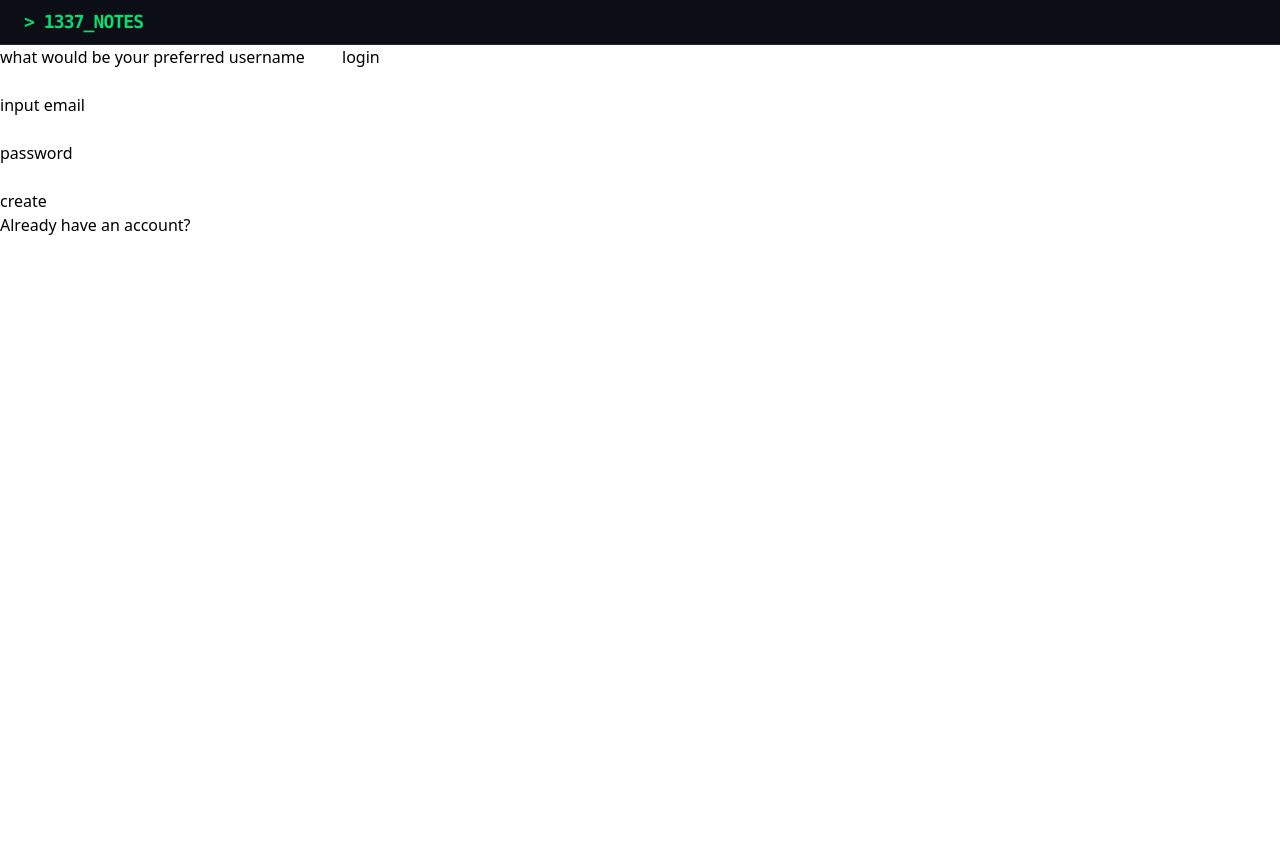
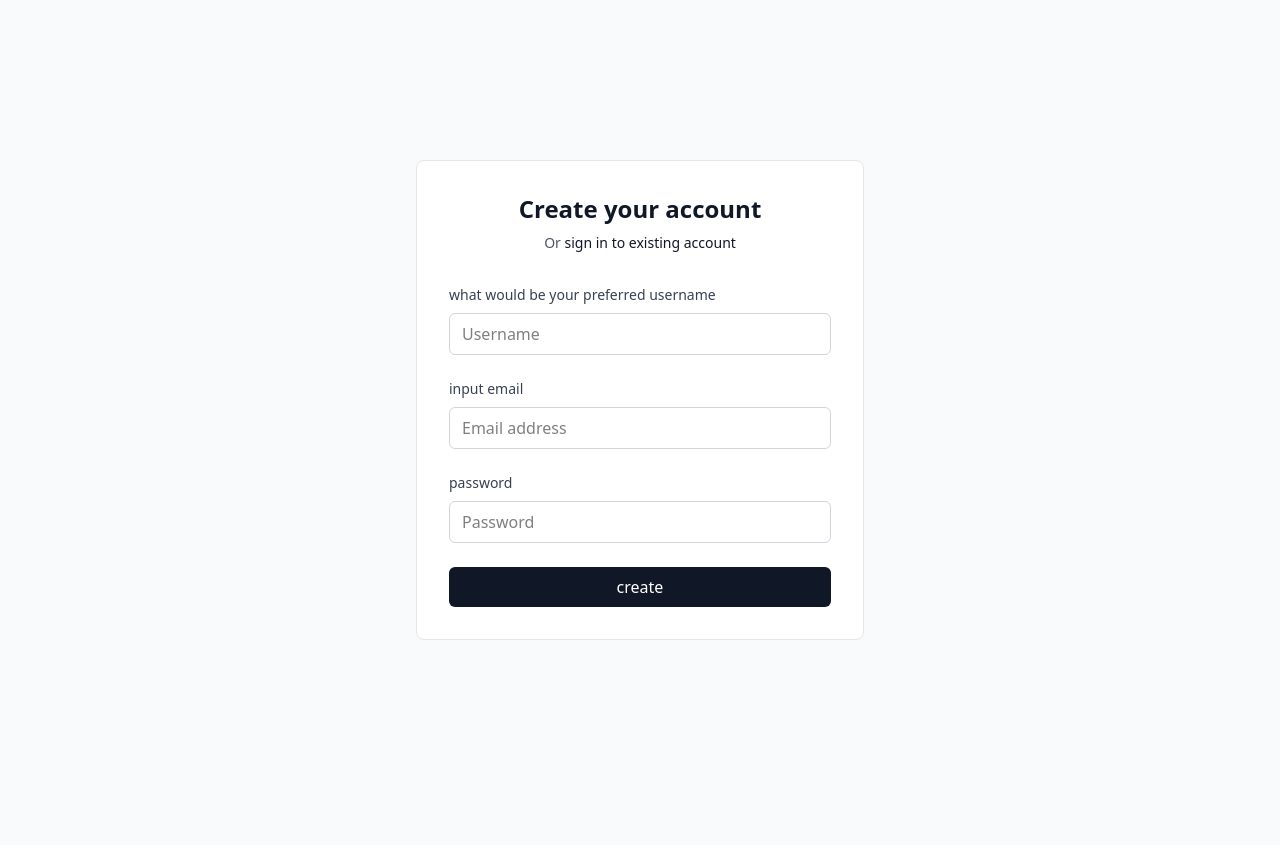
Before and after one commit to moAbayomi/notes, a Flask app: page /register in a window 1280 px wide. After the commit the page ends 640 px from the top, so only its background shows below. Run offline with Flask 3, Linux system fonts and the light colour scheme.

Commit message:
done login and register pages

```diff
--- a/templates/register.html
+++ b/templates/register.html
@@ -1,36 +1,50 @@
- {%extends "base.html" %}
+    <script src="https://cdn.jsdelivr.net/npm/@tailwindcss/browser@4"></script>
 
+{% block content %}
+<div class="min-h-screen flex items-center justify-center bg-gray-50 py-12 px-4 sm:px-6 lg:px-8">
+  <div class="max-w-md w-full">
+    <div class="bg-white p-8 border border-gray-200 rounded-lg">
+      <div class="text-center mb-8">
+        <h2 class="text-2xl font-semibold text-gray-900 mb-2">
+          Create your account
+        </h2>
+        <p class="text-sm text-gray-600">
+          Or <a href="/login" class="text-gray-900 hover:text-gray-700">sign in to existing account</a>
+        </p>
+      </div>
 
- {% block content%}
-    <form method="post" action="/register">
+      <form class="space-y-6" method="post" action="/register">
+        {{ form.hidden_tag() }}
 
-        {{form.hidden_tag()}}
+        <div>
+          <label for="username" class="block text-sm font-medium text-gray-700 mb-2">{{ form.username.label }}</label>
+          {{ form.username(class="w-full px-3 py-2 border border-gray-300 rounded-md focus:outline-none focus:ring-1 focus:ring-gray-500 focus:border-gray-500", placeholder="Username") }}
+          {% for error in form.username.errors %}
+            <span class="text-red-500 text-xs">{{ error }}</span>
+          {% endfor %}
+        </div>
 
-        <p>{{form.username.label}}</p>
-        <p>{{form.username(size=32)}}</p>
-        {% for error in form.username.errors%}
-            <span style="color: red">[{{error}}]</span>
-        {%endfor%}
+        <div>
+          <label for="email_addy" class="block text-sm font-medium text-gray-700 mb-2">{{ form.email_addy.label }}</label>
+          {{ form.email_addy(class="w-full px-3 py-2 border border-gray-300 rounded-md focus:outline-none focus:ring-1 focus:ring-gray-500 focus:border-gray-500", placeholder="Email address") }}
+          {% for error in form.email_addy.errors %}
+            <span class="text-red-500 text-xs">{{ error }}</span>
+          {% endfor %}
+        </div>
 
-        <p>{{form.email_addy.label}}</p>
-        <p>{{form.email_addy(size=32)}}</p>
-        {% for error in form.email_addy.errors%}
-            <span style="color: red">[{{error}}]</span>
-        {%endfor%}
+        <div>
+          <label for="password" class="block text-sm font-medium text-gray-700 mb-2">{{ form.password.label }}</label>
+          {{ form.password(class="w-full px-3 py-2 border border-gray-300 rounded-md focus:outline-none focus:ring-1 focus:ring-gray-500 focus:border-gray-500", placeholder="Password") }}
+          {% for error in form.password.errors %}
+            <span class="text-red-500 text-xs">{{ error }}</span>
+          {% endfor %}
+        </div>
 
-           <p>{{form.password.label}}</p>
-        <p>{{form.password(size=32)}}</p>
-        {% for error in form.password.errors%}
-            <span style="color: red">[{{error}}]</span>
-        {%endfor%}
-
-        <p>{{form.submit()}}</p>
-
-        <p>Already have an account?</p>
-
-    </form>
-
-      <form method="get" action="/login">
-            <input type="submit" value="login">
-        </form>
-    {%endblock%}
+        <div>
+          {{ form.submit(class="w-full bg-gray-900 text-white py-2 px-4 rounded-md hover:bg-gray-800 focus:outline-none focus:ring-2 focus:ring-gray-500 focus:ring-offset-2") }}
+        </div>
+      </form>
+    </div>
+  </div>
+</div>
+{% endblock %}
```
Also changed, not shown: templates/login.html (+39 -18 lines).
